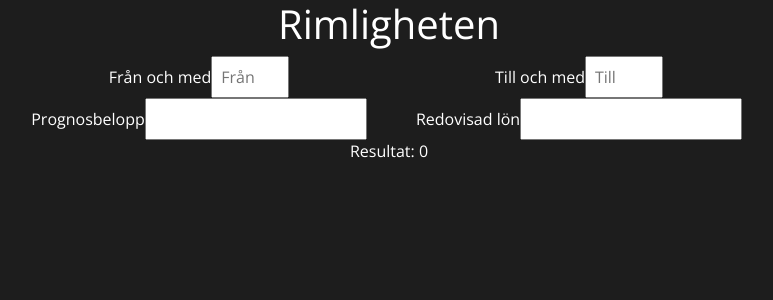
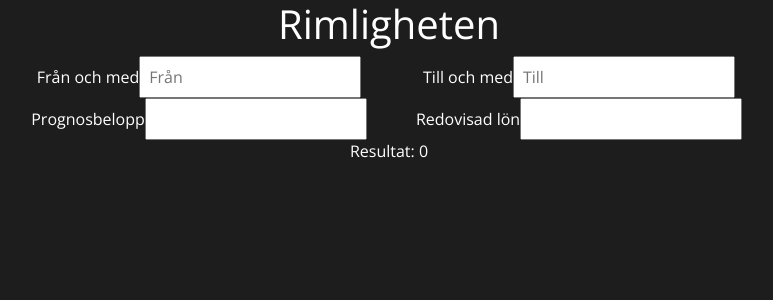
Before and after one commit to robahl/rimlighetsassistenten, a React (Create React App) app: page / in a window 1280 px wide. Shown: the top 300 px of the page, without its empty margins (251-1024 px from the left). Built offline with nearby package versions, Linux system fonts and the light colour scheme.

Commit message:
Remove padding

```diff
--- a/src/DatePeriod.scss
+++ b/src/DatePeriod.scss
@@ -1,7 +1,6 @@
 .DatePeriod {
   .react-datepicker-wrapper {
     input {
-      width: 78px;
       padding: 8px;
     }
   }
```
